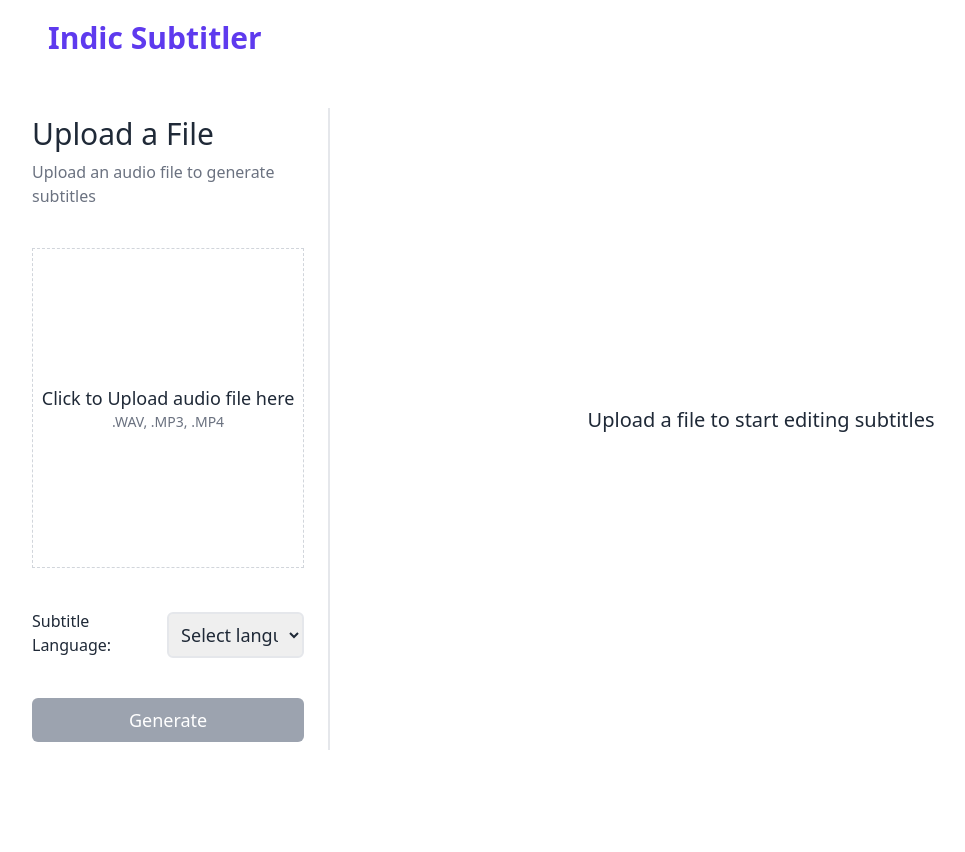
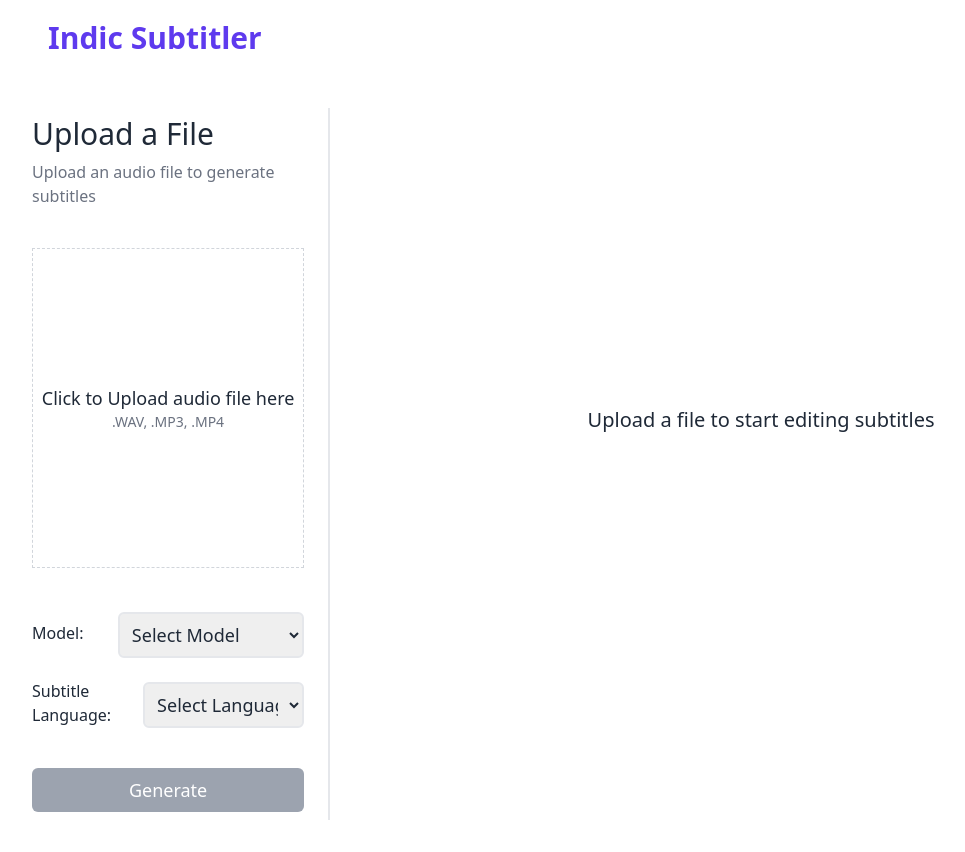
Before and after one commit to kurianbenoy/Indic-Subtitler, a Next.js app in the folder ui/: page /generate in a window 1280 px wide. Shown: the whole page, without its empty margins (32-997 px from the left). Before the commit the page ends 800 px from the top, so only its background shows below. Built offline with nearby package versions, Linux system fonts and the light colour scheme.

Commit message:
feat: faster-whisper and whisperX models added

```diff
--- a/ui/src/components/Dropdown.js
+++ b/ui/src/components/Dropdown.js
@@ -1,7 +1,25 @@
 import useLocalStorage from "@components/hooks/useLocalStorage";
 import { useEffect } from "react";
 
-export default function Dropdown({ label, keyName, options = [], onChange }) {
+export default function Dropdown({
+  label,
+  keyName,
+  options = [],
+  onChange,
+  defaultOption,
+  selectedModel,
+}) {
+  function Options(options) {
+    return options.option.map((element) => {
+      if (element.model === selectedModel) {
+        return element.languages.map((lang, index) => (
+          <option key={index} id={lang.id} value={lang.id}>
+            {lang.name}
+          </option>
+        ));
+      }
+    });
+  }
   const [selectedOption, setSelectedOption] = useLocalStorage(keyName, "");
 
   const handleSelectChange = (event) => {
@@ -13,21 +31,24 @@ export default function Dropdown({ label, keyName, options = [], onChange }) {
   }, [selectedOption]);
 
   return (
-    <div className="flex flex-col xl:flex-row xl:items-center xl:gap-14 ">
-      <label htmlFor="language-select" className="font-medium">
-        {label}:
-      </label>
+    <div className="flex flex-col xl:flex-row xl:items-center xl:gap-8">
+      <label className="font-medium w-[30%]">{label}:</label>
       <select
         onChange={handleSelectChange}
-        className="mt-1 border-2 w-full  text-lg px-2 py-2 rounded-md cursor-pointer focus-visible:outline-none focus-visible:ring focus-visible:ring-primary-300 transition-all transition-75"
+        className="mt-1 border-2 w-full text-lg px-2 py-2 rounded-md cursor-pointer focus-visible:outline-none focus-visible:ring focus-visible:ring-primary-300 transition-all transition-75"
         value={selectedOption} // Set the value to the selectedOption
       >
-        <option value="">Select language</option>
-        {options?.map((element) => (
-          <option id={element.id} value={element.id} key={element.id}>
-            {element.name}
-          </option>
-        ))}
+        <option value="">{defaultOption}</option>
+
+        {selectedModel ? (
+          <Options option={options} />
+        ) : (
+          options?.map((element, index) => (
+            <option id={element.id} value={element.id} key={index}>
+              {element.name}
+            </option>
+          ))
+        )}
       </select>
     </div>
   );
--- a/ui/src/constants.js
+++ b/ui/src/constants.js
@@ -1,4 +1,22 @@
+// export const SOURCE_LANGUAGES = [
+//   { id: "asm", name: "Assamese" },
+//   { id: "ben", name: "Bengali" },
+//   { id: "eng", name: "English" },
+//   { id: "guj", name: "Gujarati" },
+//   { id: "hin", name: "Hindi" },
+//   { id: "kan", name: "Kannada" },
+//   { id: "mal", name: "Malayalam" },
+//   { id: "mar", name: "Marathi" },
+//   { id: "ory", name: "Odia" },
+//   { id: "pan", name: "Punjabi" },
+//   { id: "tam", name: "Tamil" },
+//   { id: "tel", name: "Telugu" },
+//   { id: "urd", name: "Urdu" },
+// ];
 export const SOURCE_LANGUAGES = [
+  {
+    model: "slm4t",
+    languages: [
       { id: "asm", name: "Assamese" },
       { id: "ben", name: "Bengali" },
       { id: "eng", name: "English" },
@@ -12,6 +30,39 @@ export const SOURCE_LANGUAGES = [
       { id: "tam", name: "Tamil" },
       { id: "tel", name: "Telugu" },
       { id: "urd", name: "Urdu" },
+    ],
+  },
+  {
+    model: "fw",
+    languages: [
+      { id: "as", name: "Assamese" },
+      { id: "bn", name: "Bengali" },
+      { id: "en", name: "English" },
+      { id: "gu", name: "Gujarati" },
+      { id: "hi", name: "Hindi" },
+      { id: "kn", name: "Kannada" },
+      { id: "ml", name: "Malayalam" },
+      { id: "mr", name: "Marathi" },
+      { id: "pa", name: "Punjabi" },
+      { id: "ta", name: "Tamil" },
+      { id: "te", name: "Telugu" },
+      { id: "ur", name: "Urdu" },
+    ],
+  },
+  {
+    model: "wx",
+    languages: [
+      { id: "en", name: "English" },
+      { id: "hi", name: "Hindi" },
+      { id: "te", name: "Telugu" },
+      { id: "ur", name: "Urdu" },
+    ],
+  },
+];
+export const AVAILABLE_MODELS = [
+  { id: "slm4t", name: "SeamlessM4T" },
+  { id: "fw", name: "Faster-whisper" },
+  { id: "wx", name: "WhisperX" },
 ];
 
 export const TEAM = [
--- a/ui/src/pages/generate.js
+++ b/ui/src/pages/generate.js
@@ -1,7 +1,7 @@
 import React, { useEffect, useState } from "react";
 import Dropzone from "@components/components/Dropzone";
 import Dropdown from "@components/components/Dropdown";
-import { SOURCE_LANGUAGES } from "@components/constants";
+import { AVAILABLE_MODELS, SOURCE_LANGUAGES } from "@components/constants";
 import { getYouTubeVideoId, handleTranscribe } from "@components/utils";
 import { ToastContainer, toast } from "react-toastify";
 import SubtitleEditor from "@components/components/SubtitleEditor";
@@ -12,6 +12,7 @@ import { IconLink } from "@tabler/icons-react";
 export default function dashboard() {
   const [uploadedFile, setUploadedFile] = useState();
   const [targetLanguage, setTargetLanguage] = useState();
+  const [selectedModel, setSelectedModel] = useState();
   const [youtubeLink, setYoutubeLink] = useState();
   const [disabled, setDisabled] = useState(true);
   const [transcribed, setTranscribed] = useState([]);
@@ -69,9 +70,14 @@ export default function dashboard() {
     //   return toast.error("Cannot upload both file and youtube link");
     // const file = uploadedFile ?? youtubeLink;
     // const response = await handleTranscribe(file, targetLanguage);
+    console.log(selectedModel, uploadedFile, targetLanguage);
 
     reset(true);
-    const response = await handleTranscribe(uploadedFile, targetLanguage);
+    const response = await handleTranscribe(
+      uploadedFile,
+      targetLanguage,
+      selectedModel
+    );
     if (response) {
       reset(false);
       if (response.data.code !== 200) {
@@ -90,6 +96,7 @@ export default function dashboard() {
       }
     }
   }
+
   return (
     <>
       <ToastContainer />
@@ -122,10 +129,19 @@ export default function dashboard() {
           </div>
           <div className="space-y-5">
             <Dropdown
+              onChange={(item) => setSelectedModel(item)}
+              label="Model"
+              options={AVAILABLE_MODELS}
+              keyName="llm-model"
+              defaultOption="Select Model"
+            />
+            <Dropdown
               onChange={(item) => setTargetLanguage(item)}
               label="Subtitle Language"
               options={SOURCE_LANGUAGES}
               keyName="target-language"
+              defaultOption="Select Language"
+              selectedModel={selectedModel}
             />
           </div>
           <button
--- a/ui/src/utils.js
+++ b/ui/src/utils.js
@@ -1,5 +1,4 @@
 import axios from "axios";
-import { toast } from "react-toastify";
 
 export function formatFileSize(size) {
   const units = ["B", "KB", "MB", "GB", "TB"];
@@ -29,7 +28,13 @@ export function transitionToCollection(router) {
   router.push("/collection");
 }
 
-export const handleTranscribe = async (file, targetLang) => {
+export const handleTranscribe = async (file, targetLang, selectedModel) => {
+  const modelEndPoints = {
+    slm4t:
+      "https://kurianbenoy--seamless-m4t-speech-generate-seamlessm4t-speech.modal.run/",
+    fw: "https://kurianbenoy--seamless-m4t-speech-generate-faster-whisper-speech.modal.run/",
+    wx: "https://kurianbenoy--seamless-m4t-speech-generate-whisperx-speech.modal.run/",
+  };
   const base64Data = await fileToBase64(file);
 
   const requestData = {
@@ -39,11 +44,14 @@ export const handleTranscribe = async (file, targetLang) => {
 
   try {
     const response = await axios.post(
-      "https://kurianbenoy--seamless-m4t-speech-generate-seamlessm4t-speech.modal.run/",
+      modelEndPoints[selectedModel],
       requestData
     );
+    console.log(response);
+
     return response;
   } catch (error) {
+    console.log(error);
     return error;
   }
 };
```
Lines whose indentation alone changed are shown as unchanged.
